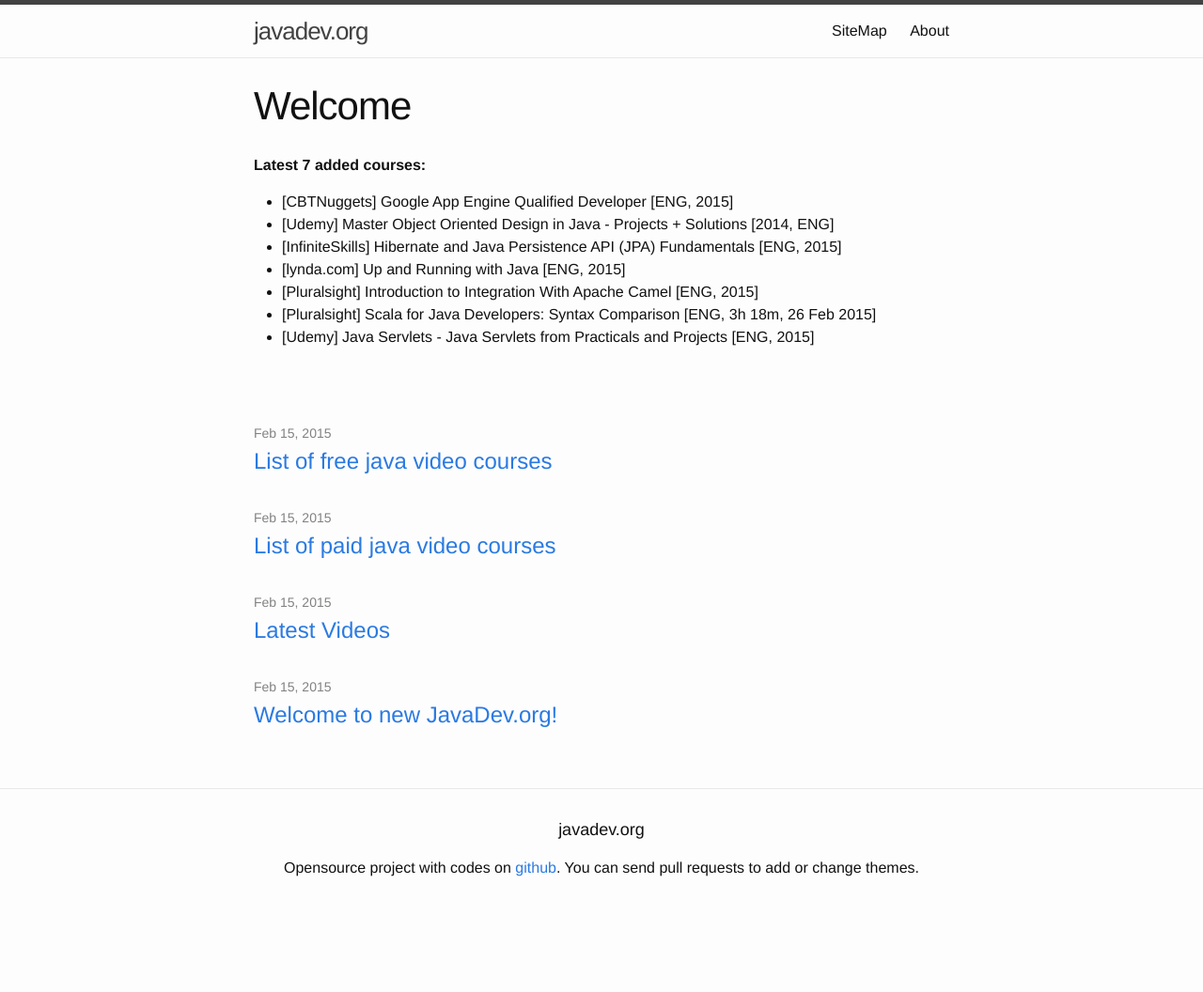
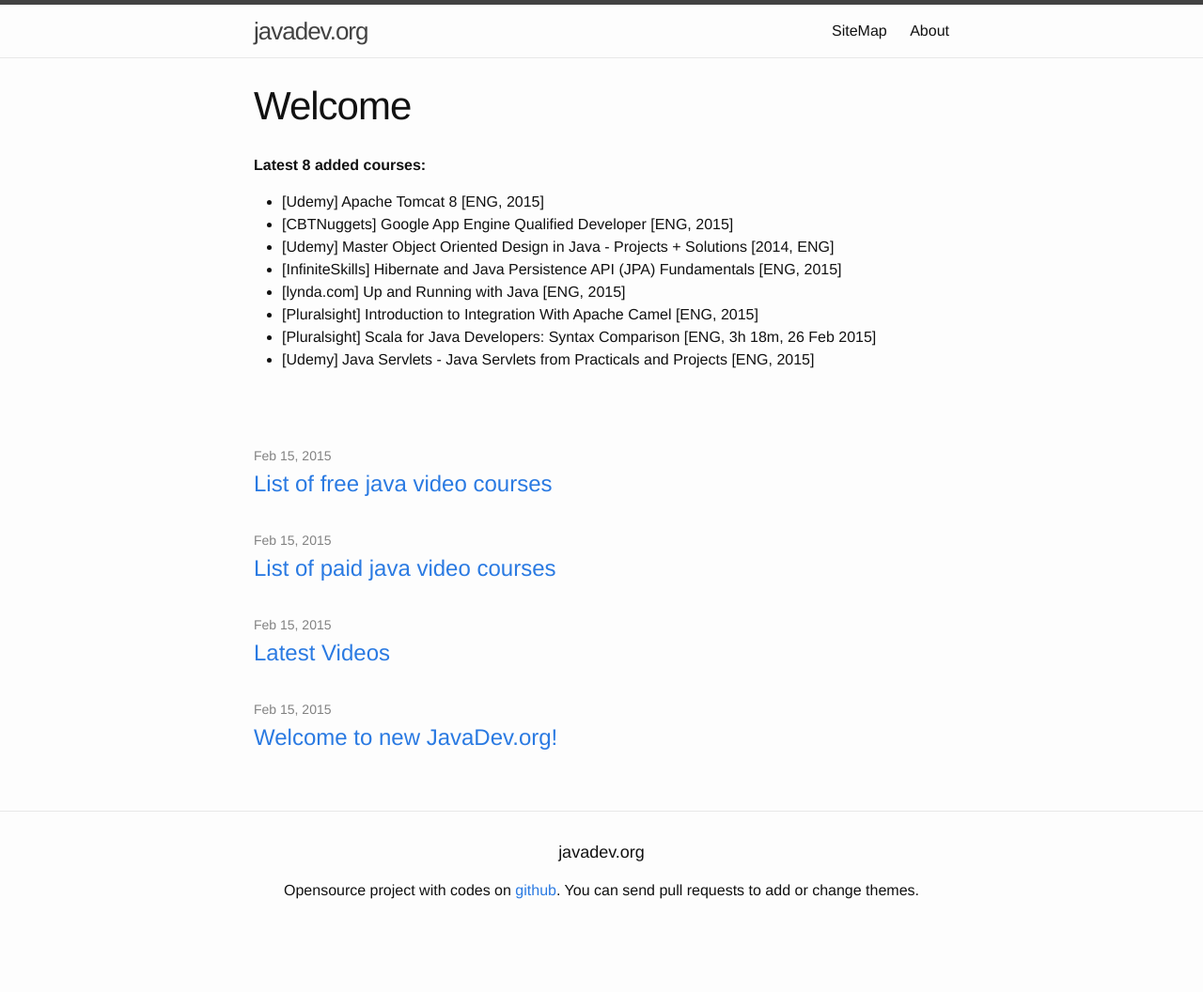
Before and after one commit to webmakaka/javadev.org, a Jekyll site: the page built from website/index.md, in a window 1280 px wide. Shown: the whole page at 94% size. Built offline with Jekyll 4.4.1, drawn with Linux system fonts in a browser that asks for light colours; before the commit the page ends 1032 px from its top, so only the background shows below that; grey boxes are pictures that could not be loaded.

Commit message:
Update index.md

```diff
--- a/website/index.md
+++ b/website/index.md
@@ -5,9 +5,9 @@ permalink: /
 ---
 
 
-**Latest 7 added courses:**
+**Latest 8 added courses:**
 
-
+* [Udemy] Apache Tomcat 8 [ENG, 2015]
 * [CBTNuggets] Google App Engine Qualified Developer [ENG, 2015]
 * [Udemy] Master Object Oriented Design in Java - Projects + Solutions [2014, ENG]
 * [InfiniteSkills] Hibernate and Java Persistence API (JPA) Fundamentals [ENG, 2015]
```
